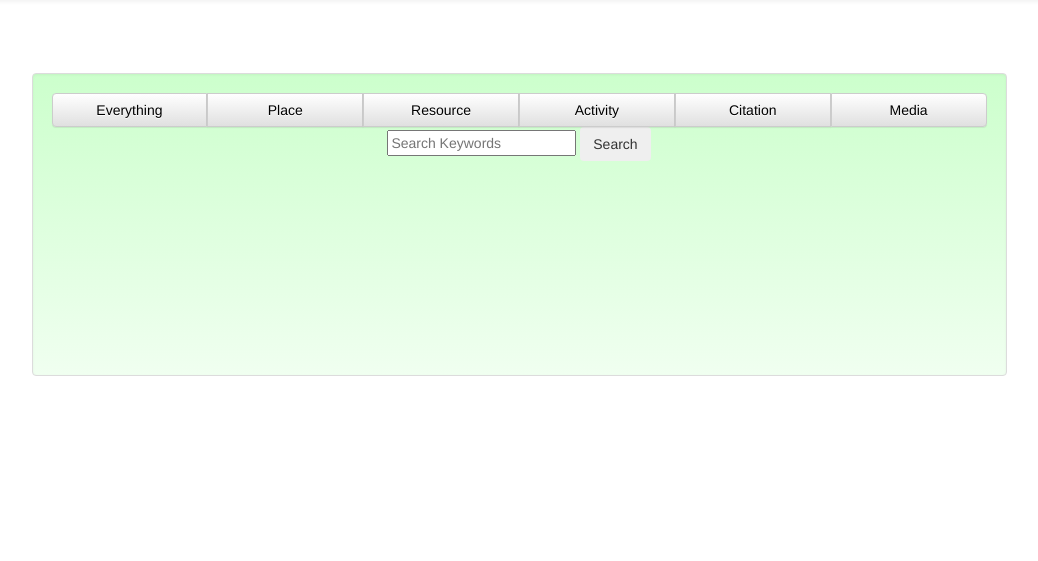
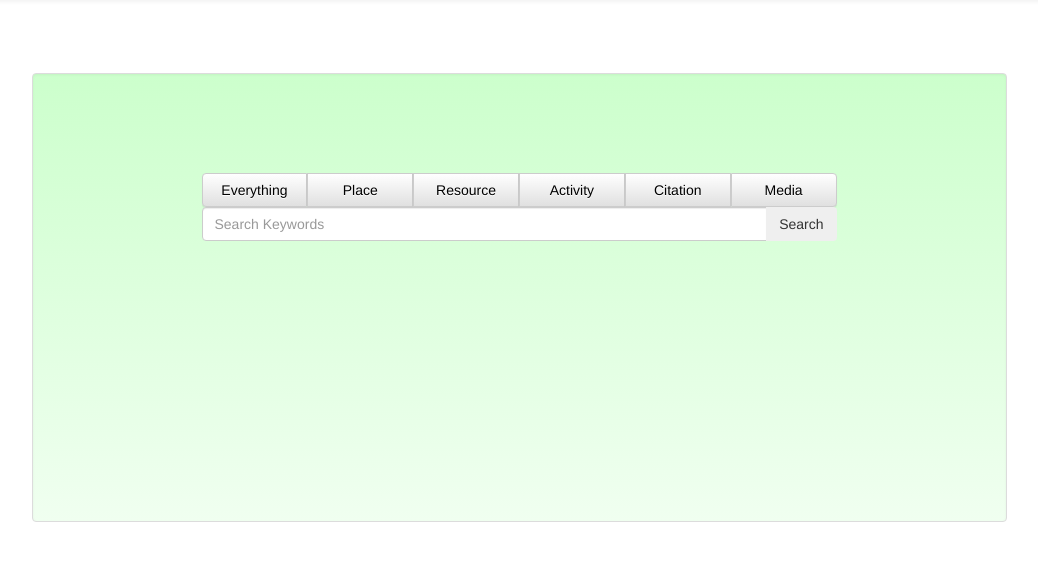
Before and after one commit to Ecotrust/TEKDB, a Django app: page /explore/ in a window 1280 px wide. Shown: the part 77-638 px from the top of the page, without its empty margins (121-1159 px from the left). Run offline with Django 3.2, Linux system fonts and the light colour scheme; some libraries are stand-ins or nearby versions.

Commit message:
fixing search page styles

```diff
--- a/code/TEKDB/explore/static/explore/css/explore.css
+++ b/code/TEKDB/explore/static/explore/css/explore.css
@@ -34,4 +34,5 @@ a:hover {
 
 .explore-form {
   text-align: center;
+  margin: 80px 150px;
 }
--- a/code/TEKDB/explore/templates/explore.html
+++ b/code/TEKDB/explore/templates/explore.html
@@ -1,8 +1,6 @@
 {% extends "base.html" %}
 
 {% block content %}
-<!-- <h1>{{pageTitle}}</h1> -->
-<!-- {{pageContent | safe}} -->
 <form class="explore-form" method='post' action='/search/'>
   {% csrf_token %}
   <input type="text" id="search-category-type" name="category" value="all" required>
@@ -26,8 +24,12 @@
       <button type="button" class="btn btn-default"onclick="setCategoryType('media')">Media</button>
     </div>
   </div>
-  <input type="text" id="search-text" name="query" placeholder="Search Keywords">
-  <input type="submit" class="btn" value="Search">
+    <div class="input-group">
+      <input type="text" class="form-control" id="search-text" name="query" placeholder="Search Keywords">
+      <span class="input-group-btn">
+        <button class="btn btn-secondary" type="submit">Search</button>
+      </span>
+    </div>
 </form>
 {% endblock %}
 
```
